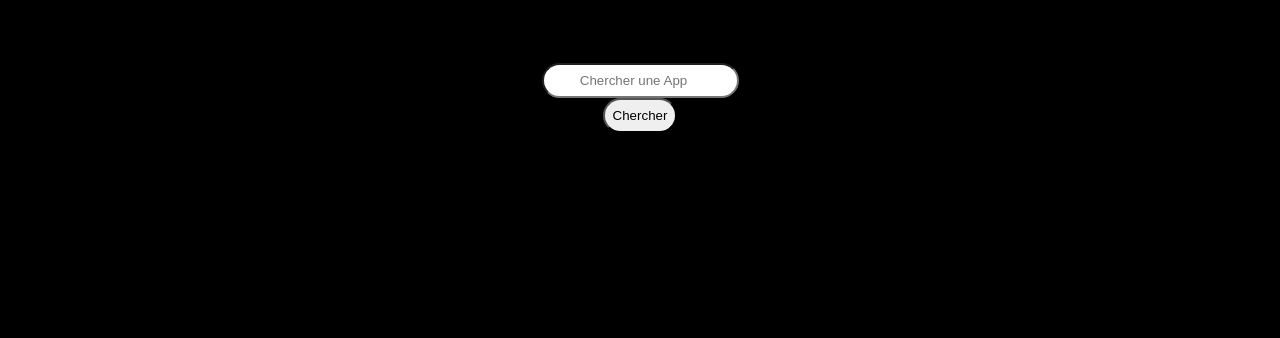
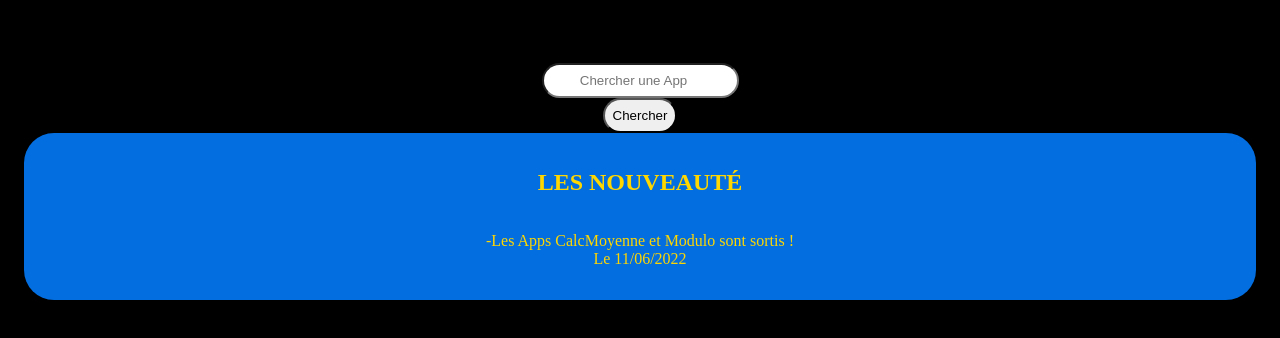
Before and after one commit to AppCompanie/AppCompanie.github.io, a plain HTML site: page index.html in a window 1280 px wide. Shown: the part 242-580 px from the top of the page. Drawn offline with Linux system fonts and the light colour scheme.

Commit message:
Update
Les News sont ajoutés à App&Co !

```diff
--- a/index.html
+++ b/index.html
@@ -14,6 +14,13 @@
     <button id="Buttonsearch" onclick="searchApp()">Chercher</button>
     <br>
 
+    <div id="news"><h2>LES NOUVEAUTÉ</h2>
+        <p>
+            -Les Apps CalcMoyenne et Modulo sont sortis !
+            <br>Le 11/06/2022
+        </p>
+    </div>
+
     <script>
         function searchApp(){
             var search = document.getElementById("appInput").value;
--- a/style.css
+++ b/style.css
@@ -14,3 +14,12 @@ body{
 #Buttonsearch{
     cursor: pointer;
 }
+p{
+    color: rgb(255,215,0);
+}
+#news{
+    background: rgb(3, 110, 224);
+}
+h2{
+    color: rgb(255,215,0);
+}
```
